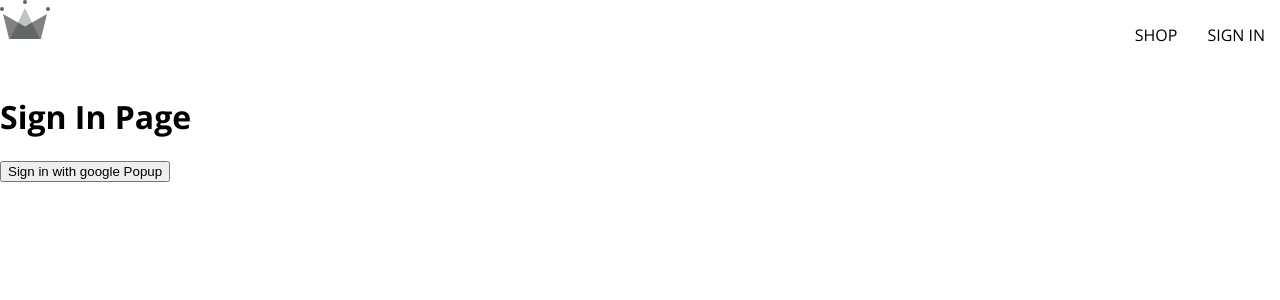
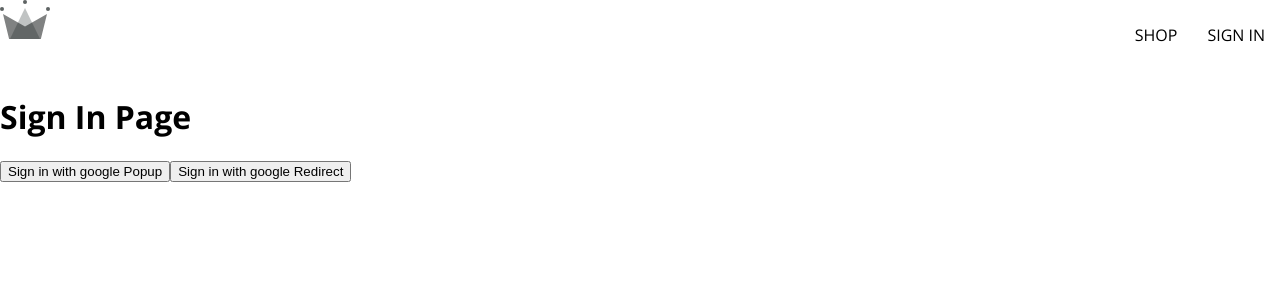
Before and after one commit to Jbasilio55/royalty_clothing, a React (Vite) app in the folder royalty-clothing/: page /sign-in in a window 1280 px wide. Shown: the top 300 px of the page. Built offline with nearby package versions, Linux system fonts and the light colour scheme.

Commit message:
added the sign in component as well as firebase utils and brought in firebase libraries

```diff
--- a/royalty-clothing/src/routes/sign-in/sign-in.component.jsx
+++ b/royalty-clothing/src/routes/sign-in/sign-in.component.jsx
@@ -1,5 +1,6 @@
 import {
   signInWithGooglePopup,
+  signInWithGoogleRedirect,
   createUserDocumentFromAuth,
 } from "../../utils/firebase/firebase.utils";
 
@@ -9,10 +10,16 @@ const SignIn = () => {
     const userDocRef = await createUserDocumentFromAuth(user);
   };
 
+  const logGoogleRedirect = async () => {
+    const { user } = await signInWithGoogleRedirect();
+    console.log({ user });
+  };
+
   return (
     <div>
       <h1>Sign In Page</h1>
       <button onClick={logGoogleUser}>Sign in with google Popup</button>
+      <button onClick={logGoogleRedirect}>Sign in with google Redirect</button>
     </div>
   );
 };
--- a/royalty-clothing/src/utils/firebase/firebase.utils.js
+++ b/royalty-clothing/src/utils/firebase/firebase.utils.js
@@ -1,5 +1,10 @@
 import { initializeApp } from "firebase/app";
-import { getAuth, signInWithPopup, GoogleAuthProvider } from "firebase/auth";
+import {
+  getAuth,
+  signInWithRedirect,
+  signInWithPopup,
+  GoogleAuthProvider,
+} from "firebase/auth";
 import { getFirestore, doc, getDoc, setDoc } from "firebase/firestore";
 
 // Your web app's Firebase configuration
@@ -22,6 +27,8 @@ provider.setCustomParameters({
 
 export const auth = getAuth();
 export const signInWithGooglePopup = () => signInWithPopup(auth, provider);
+export const signInWithGoogleRedirect = () =>
+  signInWithRedirect(auth, provider);
 
 export const db = getFirestore();
 
```
